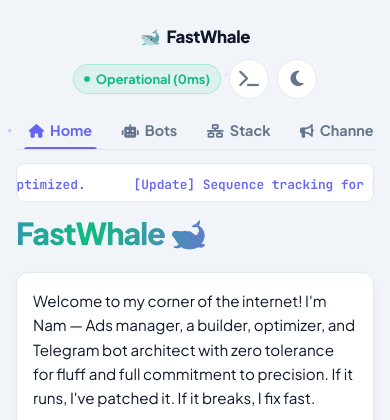
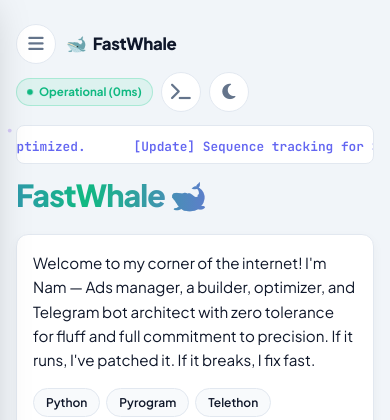
Before and after one commit to yuIlariy/fastwhale-site, a plain HTML site: page index.html in a window 390 px wide. Shown: the top 420 px of the page. Drawn offline with nearby package versions, Linux system fonts and the light colour scheme.

Commit message:
UX: boot screen once per session + hamburger drawer navigation
- Boot screen now gated by sessionStorage (fw-booted): plays on first
  visit only, never on page/tab switches (bots, contact, ...)
- Replace top nav row with a ☰ button at top left opening a slide-in
  drawer (overlay, Esc/close/link-click to dismiss, active page state,
  domain in drawer footer) built from site.config.js nav
- Sub-pages get an animated page title injected from the nav config
- Polish: color-scheme meta, ::selection, :focus-visible outlines,
  100dvh drawer height, body scroll lock while drawer open
- README updated

Co-authored-by: yuIlariy <yuIlariy@users.noreply.github.com>

```diff
--- a/assets/css/style.css
+++ b/assets/css/style.css
@@ -72,6 +72,7 @@ main { display: block; animation: fadeInUp 0.45s ease-out both; }
 
 /* Top Bar & Brand */
 .top-bar { display: flex; justify-content: space-between; align-items: center; margin-top: 0.5rem; gap: 8px; flex-wrap: wrap; }
+.top-left { display: flex; align-items: center; gap: 10px; }
 .brand { font-weight: 800; font-size: 1.05rem; color: var(--text-main); text-decoration: none; letter-spacing: -0.02em; display: inline-flex; align-items: center; gap: 6px; transition: color 0.2s ease; }
 .brand:hover { color: var(--primary); }
 .status-indicator { display: inline-flex; align-items: center; gap: 6px; font-size: 0.8rem; font-weight: 700; background: rgba(52, 211, 153, 0.1); color: var(--accent-green); padding: 4px 10px; border-radius: 99px; border: 1px solid rgba(52, 211, 153, 0.2); }
@@ -80,18 +81,24 @@ main { display: block; animation: fadeInUp 0.45s ease-out both; }
 @keyframes pulse { 0% { transform: scale(0.95); box-shadow: 0 0 0 0 rgba(52, 211, 153, 0.7); } 70% { transform: scale(1); box-shadow: 0 0 0 6px rgba(52, 211, 153, 0); } 100% { transform: scale(0.95); box-shadow: 0 0 0 0 rgba(52, 211, 153, 0); } }
 
 /* Controls */
-.toggle-btn, .term-btn { background: var(--bg-card); border: 1px solid var(--border-color); color: var(--text-muted); border-radius: 50%; width: 40px; height: 40px; font-size: 1.1rem; cursor: pointer; transition: all 0.3s cubic-bezier(0.4, 0, 0.2, 1); display: flex; align-items: center; justify-content: center; }
+.toggle-btn, .term-btn, .nav-toggle, .drawer-close { background: var(--bg-card); border: 1px solid var(--border-color); color: var(--text-muted); border-radius: 50%; width: 40px; height: 40px; font-size: 1.1rem; cursor: pointer; transition: all 0.3s cubic-bezier(0.4, 0, 0.2, 1); display: flex; align-items: center; justify-content: center; font-family: inherit; }
 .top-controls { display: flex; gap: 8px; align-items: center; }
-.toggle-btn:hover, .term-btn:hover { transform: translateY(-2px) scale(1.05); color: var(--primary); border-color: var(--primary); background: var(--bg-hover); box-shadow: var(--card-glow); }
+.toggle-btn:hover, .term-btn:hover, .nav-toggle:hover, .drawer-close:hover { transform: translateY(-2px) scale(1.05); color: var(--primary); border-color: var(--primary); background: var(--bg-hover); box-shadow: var(--card-glow); }
 
-/* Main Navigation */
-.main-nav { display: flex; gap: 4px; margin-top: 0.8rem; border-bottom: 1px solid var(--border-color); overflow-x: auto; scrollbar-width: none; -ms-overflow-style: none; }
-.main-nav::-webkit-scrollbar { display: none; }
-.main-nav a { padding: 0.45rem 0.8rem; font-size: 0.9rem; font-weight: 700; color: var(--text-muted); text-decoration: none; border-radius: 8px 8px 0 0; position: relative; white-space: nowrap; transition: all 0.25s ease; }
-.main-nav a i { margin-right: 6px; font-size: 0.85rem; }
-.main-nav a:hover { color: var(--text-main); background: var(--bg-hover); }
-.main-nav a.active { color: var(--primary); }
-.main-nav a.active::after { content: ''; position: absolute; bottom: -1px; left: 8px; right: 8px; height: 3px; background: var(--primary); border-radius: 3px 3px 0 0; }
+/* Hamburger drawer navigation */
+.drawer-overlay { position: fixed; inset: 0; background: rgba(0, 0, 0, 0.45); backdrop-filter: blur(2px); -webkit-backdrop-filter: blur(2px); opacity: 0; visibility: hidden; transition: all 0.3s ease; z-index: 1500; }
+.drawer-overlay.show { opacity: 1; visibility: visible; }
+.drawer { position: fixed; top: 0; left: 0; height: 100vh; height: 100dvh; width: min(280px, 82vw); background: var(--bg-card); border-right: 1px solid var(--border-color); box-shadow: 0 10px 40px rgba(0,0,0,0.25); z-index: 1600; transform: translateX(-105%); transition: transform 0.35s cubic-bezier(0.16, 1, 0.3, 1); display: flex; flex-direction: column; padding: 1rem; }
+.drawer.show { transform: translateX(0); }
+.drawer-head { display: flex; justify-content: space-between; align-items: center; padding-bottom: 0.8rem; margin-bottom: 0.6rem; border-bottom: 1px solid var(--border-color); }
+.drawer-nav { display: flex; flex-direction: column; gap: 4px; }
+.drawer-nav a { display: flex; align-items: center; gap: 12px; padding: 0.7rem 0.8rem; border-radius: 10px; color: var(--text-muted); font-weight: 700; font-size: 0.95rem; text-decoration: none; transition: all 0.2s ease; }
+.drawer-nav a i { width: 18px; text-align: center; color: var(--primary); font-size: 1rem; }
+.drawer-nav a:hover { background: var(--bg-hover); color: var(--text-main); transform: translateX(3px); }
+.drawer-nav a.active { background: var(--primary); color: #ffffff; box-shadow: 0 4px 14px rgba(99, 102, 241, 0.35); }
+.drawer-nav a.active i { color: #ffffff; }
+.drawer-foot { margin-top: auto; padding-top: 0.8rem; border-top: 1px solid var(--border-color); font-size: 0.75rem; color: var(--text-muted); font-family: 'JetBrains Mono', monospace; word-break: break-all; }
+body.drawer-open { overflow: hidden; }
 
 /* Live Ticker */
 .ticker-wrap { width: 100%; overflow: hidden; background: var(--bg-card); border-radius: 8px; padding: 6px 0; margin-top: 0.8rem; border: 1px solid var(--border-color); white-space: nowrap; }
@@ -249,8 +256,13 @@ footer { text-align: center; margin-top: 2rem; padding-bottom: 1.5rem; color: va
 @keyframes floatWhale { 0% { transform: translateY(0px) rotate(0deg); } 50% { transform: translateY(-6px) rotate(3deg); } 100% { transform: translateY(0px) rotate(0deg); } }
 .footer-quote { margin-top: 0.6rem; font-style: italic; font-size: 0.85rem; opacity: 0.8; }
 
+/* Polish */
+::selection { background: var(--primary); color: #ffffff; }
+:focus-visible { outline: 2px solid var(--primary); outline-offset: 2px; border-radius: 4px; }
+
 @media (max-width: 480px) {
   body { padding: 1rem; }
   .section { padding: 1rem; }
-  .top-bar { justify-content: center; }
+  .top-bar { justify-content: space-between; }
+  .status-indicator { font-size: 0.72rem; }
 }
--- a/assets/js/main.js
+++ b/assets/js/main.js
@@ -36,19 +36,22 @@
   canon.setAttribute('href', pageUrl);
 
   /* ---------- Shared chrome injection ---------- */
-  var boot = document.createElement('div');
-  boot.id = 'boot-screen';
-  boot.innerHTML = '<div id="boot-text-container"></div>';
-  document.body.insertBefore(boot, document.body.firstChild);
+  /* Boot screen plays once per session, not on every page navigation. */
+  var booted = false;
+  try { booted = sessionStorage.getItem('fw-booted') === '1'; } catch (e) {}
+  var bootScreen = null;
+  var bootContainer = null;
+  if (!booted) {
+    bootScreen = document.createElement('div');
+    bootScreen.id = 'boot-screen';
+    bootScreen.innerHTML = '<div id="boot-text-container"></div>';
+    document.body.insertBefore(bootScreen, document.body.firstChild);
+    bootContainer = bootScreen.firstChild || document.getElementById('boot-text-container');
+  }
 
   var particles = document.createElement('div');
   particles.id = 'particles-js';
   document.body.insertBefore(particles, document.body.firstChild);
-
-  var navLinks = (cfg.nav || []).map(function (n) {
-    var active = n.id === page ? ' class="active" aria-current="page"' : '';
-    return '<a href="' + prefix + n.file + '"' + active + '><i class="' + n.icon + '"></i>' + n.label + '</a>';
-  }).join('');
 
   var tickerItems = (cfg.ticker || []).map(function (t) {
     return '<div class="ticker__item">' + t + '</div>';
@@ -57,7 +60,10 @@
   var header = document.createElement('header');
   header.innerHTML =
     '<div class="top-bar">' +
+      '<div class="top-left">' +
+        '<button class="nav-toggle" id="navToggle" aria-label="Open navigation menu" aria-expanded="false" aria-controls="siteDrawer"><i class="fas fa-bars"></i></button>' +
         '<a class="brand" href="' + prefix + 'index.html">' + emoji + ' <span data-site="brand"></span></a>' +
+      '</div>' +
       '<div class="top-controls">' +
         '<div class="status-indicator" id="status-indicator">' +
           '<div class="pulse-dot" id="status-dot"></div>' +
@@ -67,9 +73,24 @@
         '<button class="toggle-btn" id="themeToggle" aria-label="Toggle Dark/Light Mode"></button>' +
       '</div>' +
     '</div>' +
-    '<nav class="main-nav" aria-label="Main navigation">' + navLinks + '</nav>' +
     '<div class="ticker-wrap"><div class="ticker">' + tickerItems + '</div></div>';
   document.body.insertBefore(header, document.body.firstChild);
+
+  /* Slide-in drawer navigation (hamburger at top left) */
+  var drawerLinks = (cfg.nav || []).map(function (n) {
+    var active = n.id === page ? ' class="active" aria-current="page"' : '';
+    return '<a href="' + prefix + n.file + '"' + active + '><i class="' + n.icon + '"></i>' + n.label + '</a>';
+  }).join('');
+  document.body.insertAdjacentHTML('beforeend',
+    '<div class="drawer-overlay" id="drawerOverlay"></div>' +
+    '<aside class="drawer" id="siteDrawer" aria-label="Site navigation">' +
+      '<div class="drawer-head">' +
+        '<span class="brand">' + emoji + ' <span data-site="brand"></span></span>' +
+        '<button class="drawer-close" id="drawerClose" aria-label="Close navigation menu"><i class="fas fa-times"></i></button>' +
+      '</div>' +
+      '<nav class="drawer-nav">' + drawerLinks + '</nav>' +
+      '<div class="drawer-foot" data-site="domain"></div>' +
+    '</aside>');
 
   var footer = document.createElement('footer');
   footer.innerHTML =
@@ -132,6 +153,39 @@
     el.setAttribute('href', linkFor(el.getAttribute('data-site-link')));
   });
 
+  /* ---------- Sub-page title + drawer navigation ---------- */
+  var mainEl = document.querySelector('main');
+  if (mainEl && page !== 'home' && navItem.label) {
+    mainEl.insertAdjacentHTML('afterbegin', '<h1 class="animated-title">' + navItem.label + ' ' + emoji + '</h1>');
+  }
+
+  var drawer = document.getElementById('siteDrawer');
+  var drawerOverlay = document.getElementById('drawerOverlay');
+  var navToggle = document.getElementById('navToggle');
+  function openDrawer() {
+    drawer.classList.add('show');
+    drawerOverlay.classList.add('show');
+    document.body.classList.add('drawer-open');
+    navToggle.setAttribute('aria-expanded', 'true');
+  }
+  function closeDrawer() {
+    drawer.classList.remove('show');
+    drawerOverlay.classList.remove('show');
+    document.body.classList.remove('drawer-open');
+    navToggle.setAttribute('aria-expanded', 'false');
+  }
+  navToggle.addEventListener('click', function () {
+    if (drawer.classList.contains('show')) closeDrawer(); else openDrawer();
+  });
+  document.getElementById('drawerClose').addEventListener('click', closeDrawer);
+  drawerOverlay.addEventListener('click', closeDrawer);
+  drawer.addEventListener('click', function (e) {
+    if (e.target.closest && e.target.closest('a')) closeDrawer();
+  });
+  document.addEventListener('keydown', function (e) {
+    if (e.key === 'Escape') closeDrawer();
+  });
+
   /* ---------- Theme ---------- */
   var root = document.documentElement;
   var toggleBtn = document.getElementById('themeToggle');
@@ -146,9 +200,7 @@
     renderToggle();
   });
 
-  /* ---------- Boot screen ---------- */
-  var bootScreen = document.getElementById('boot-screen');
-  var bootContainer = document.getElementById('boot-text-container');
+  /* ---------- Boot screen (once per session) ---------- */
   var lines = [
     '[ OK ] Booting ' + brand + ' OS kernel...',
     '[ OK ] Mounting MongoDB distributed clusters...',
@@ -158,9 +210,12 @@
     '> Access Granted. Welcome, Nam.'
   ];
   function hideBoot() {
+    if (!bootScreen) return;
     bootScreen.style.opacity = '0';
     setTimeout(function () { bootScreen.style.visibility = 'hidden'; }, 400);
+    try { sessionStorage.setItem('fw-booted', '1'); } catch (e) {}
   }
+  if (bootScreen) {
     setTimeout(hideBoot, 2800); /* safety: never trap the page behind the boot screen */
     var delay = 100;
     lines.forEach(function (line, index) {
@@ -173,6 +228,7 @@
       }, delay);
       delay += Math.floor(Math.random() * 150) + 100;
     });
+  }
 
   /* ---------- Particles ---------- */
   function initParticles() {
--- a/index.html
+++ b/index.html
@@ -5,6 +5,7 @@
   <meta name="viewport" content="width=device-width, initial-scale=1.0" />
   <meta name="theme-color" content="#0d1117" media="(prefers-color-scheme: dark)" />
   <meta name="theme-color" content="#f8fafc" media="(prefers-color-scheme: light)" />
+  <meta name="color-scheme" content="dark light" />
 
   <title>FastWhale 🐋 | Telegram Bot Architect</title>
   <meta name="description" content="Builder, optimizer, and Telegram bot architect. Zero tolerance for fluff and full commitment to precision." />
```
Also changed, not shown: pages/bots.html (+1 -0 lines), pages/channels.html (+1 -0 lines), pages/contact.html (+1 -0 lines), pages/stack.html (+1 -0 lines), 1 other file. Lines whose indentation alone changed are shown as unchanged.
